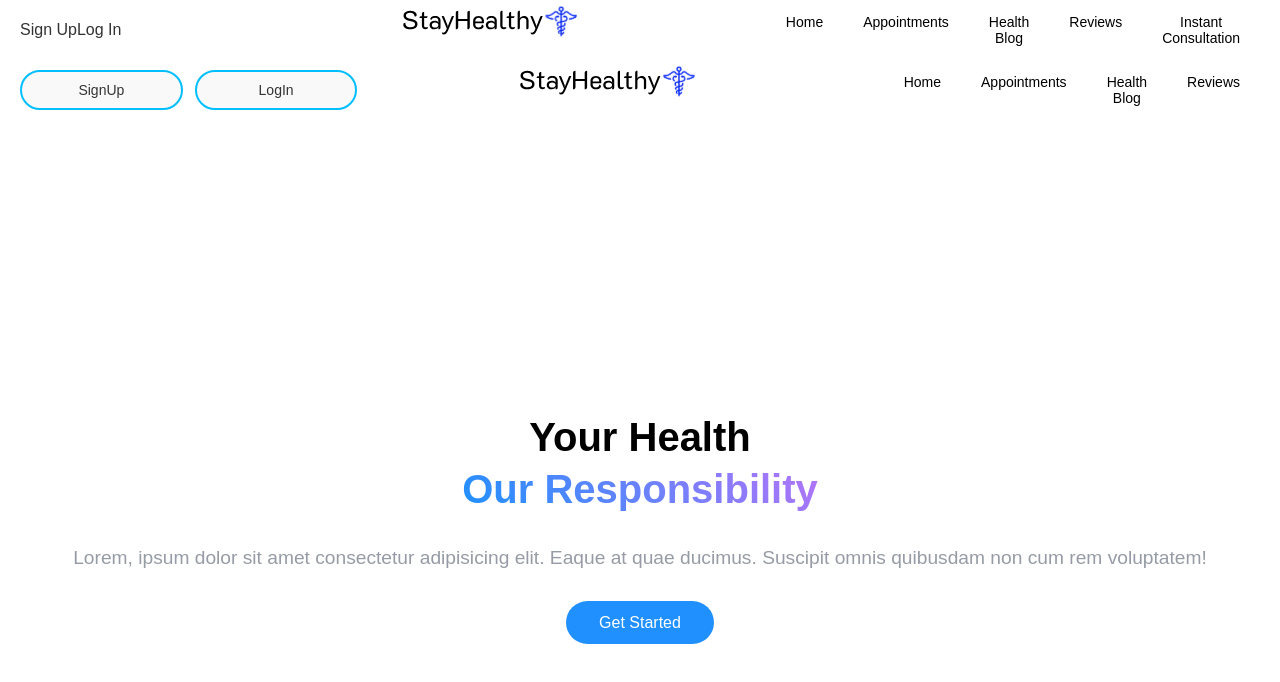
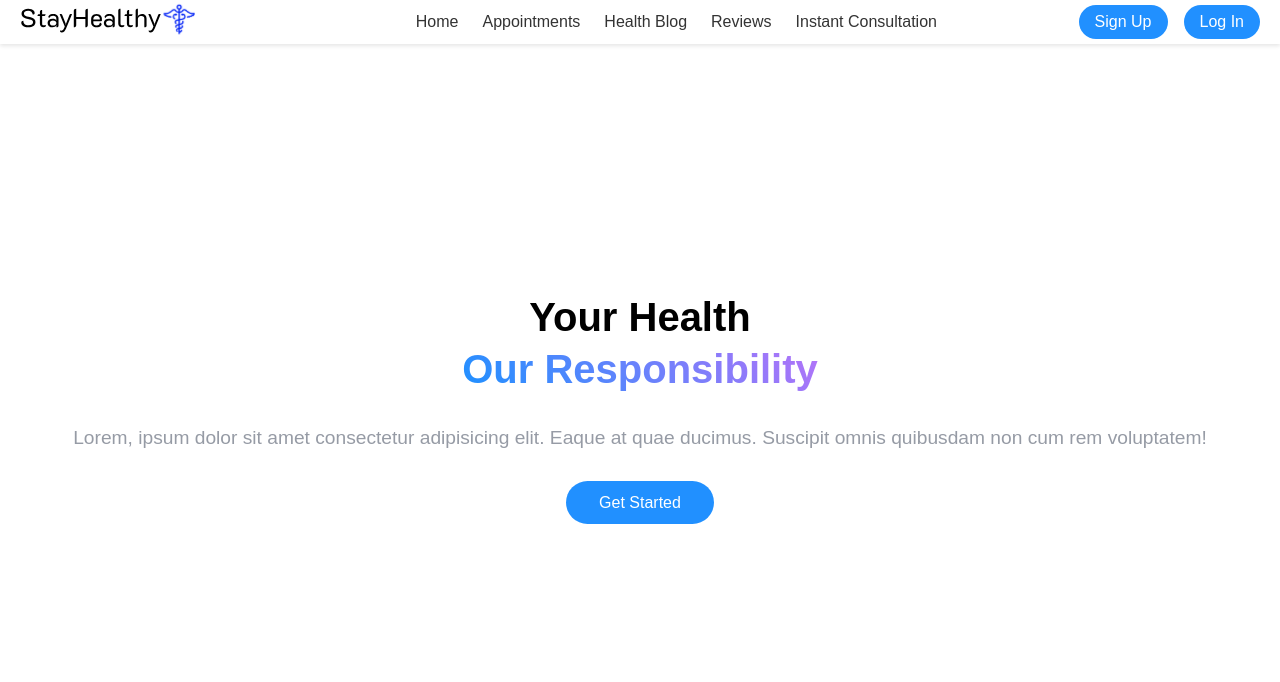
Before and after one commit to PispirispisS/react_capstone, a React (Create React App) app: page / in a window 1280 px wide. Shown: the top 682 px of the page. Built offline with nearby package versions, Linux system fonts and the light colour scheme; the HTML template or start-up script is replaced by a standard one.

Commit message:
improved Navbar

```diff
--- a/src/App.js
+++ b/src/App.js
@@ -6,10 +6,12 @@ import SignUpForm from './Components/SignUpForm/SignupForm.js';
 import LogInForm from './Components/LogInForm/LogInForm.js';
 import InstantConsultation from './Components/InstantConsultationBooking/InstantConsultationBooking/InstantConsultation.js';
 import BookingConsultation from './Components/BookingConsultation.js';
+import Notification from './Components/Notification/Notification.js'; // Importa el componente de notificación
 
 function App() {
     const [isAuthenticated, setIsAuthenticated] = useState(false);
     const [userName, setUserName] = useState('');
+    const [showNotification, setShowNotification] = useState(false);
 
     useEffect(() => {
         const token = sessionStorage.getItem('auth-token');
@@ -25,6 +27,13 @@ function App() {
         setUserName('');
     };
 
+    const handleShowNotification = () => {
+        setShowNotification(true);
+        setTimeout(() => {
+            setShowNotification(false);
+        }, 3000); // Oculta la notificación después de 3 segundos
+    };
+
     return (
         <Router>
             <Navbar isAuthenticated={isAuthenticated} userName={userName} handleLogout={handleLogout} />
@@ -32,9 +41,14 @@ function App() {
                 <Route path="/" element={<LandingPage />} />
                 <Route path="/signup" element={<SignUpForm />} />
                 <Route path="/login" element={<LogInForm />} />
-                <Route path="/instant-consultation" element={<InstantConsultation />} />
-                <Route path="/booking-consultation" element={<BookingConsultation />} /> {/* Nueva ruta */}
+                <Route path="/instant-consultation" element={<InstantConsultation handleShowNotification={handleShowNotification} />} />
+                <Route path="/booking-consultation" element={<BookingConsultation />} />
             </Routes>
+            {showNotification && (
+                <Notification>
+                    <p>Your notification message here</p>
+                </Notification>
+            )}
         </Router>
     );
 }
--- a/src/Components/Landing_Page/LandingPage.js
+++ b/src/Components/Landing_Page/LandingPage.js
@@ -1,27 +1,11 @@
 import React from 'react';
 import './LandingPage.css'; // Importa el archivo de estilos CSS para LandingPage
-import Logo from '../../LogoSH.svg'; // Ajusta la ruta según la estructura de tu proyecto
+
 
 const LandingPage = () => {
     return (
         <div>
-            <nav className="navbar">
-                <div className="navbar-left">
-                    <button><a href="/signup">SignUp</a></button>
-                    <button><a href="/login">LogIn</a></button>
-                </div>
-                <div className="navbar-center">
-                    <a href="/" className="logo"><img src={Logo} alt="Logo" /></a>
-                </div>
-                <div className="navbar-right">
-                    <ul>
-                        <li><a href="/">Home</a></li>
-                        <li><a href="#appointments">Appointments</a></li>
-                        <li><a href="#health-blog">Health Blog</a></li>
-                        <li><a href="#reviews">Reviews</a></li>
-                    </ul>
-                </div>
-            </nav>
+            {/* Elimina la navbar aquí */}
 
             <section className="hero-section">
                 <div>
--- a/src/Components/Navbar/Navbar.css
+++ b/src/Components/Navbar/Navbar.css
@@ -1,92 +1,63 @@
 /* Navbar.css */
 
+/* Estilos generales para el navbar */
 .navbar {
-    background-color: transparent; /* Ajusta el color de fondo para que coincida con el de la LandingPage */
     display: flex;
     justify-content: space-between;
     align-items: center;
-    padding: 0 20px;
+    padding: 1rem 2rem;
+    background-color: #fff;
+    box-shadow: 0 2px 4px rgba(0, 0, 0, 0.1);
+    position: fixed;
+    width: 100%;
+    top: 0;
+    z-index: 1000;
 }
 
-.navbar-left, .navbar-center, .navbar-right {
+.navbar-logo img {
+    height: 40px; /* Ajusta según sea necesario */
+}
+
+.navbar-links {
+    list-style: none;
+    display: flex;
+    gap: 1.5rem;
+}
+
+.navbar-links a {
+    text-decoration: none;
+    color: #333;
+    font-weight: 500;
+    font-size: 1rem;
+}
+
+.navbar-auth {
+    display: flex;
+    gap: 1rem;
+}
+
+.auth-button {
+    padding: 0.5rem 1rem;
+    border-radius: 20px;
+    background-color: #2190FF;
+    color: #fff;
+    border: none;
+    cursor: pointer;
+    text-decoration: none;
+    font-size: 1rem;
+    transition: background-color 0.3s ease;
+}
+
+.auth-button:hover {
+    background-color: #176bc4;
+}
+
+.navbar-user {
     display: flex;
     align-items: center;
+    gap: 1rem;
 }
 
-.navbar-left, .navbar-right {
-    flex: 1;
+.navbar-user span {
+    font-weight: 500;
 }
-
-.navbar-center {
-    flex: 0 1 auto;
-    display: flex;
-    justify-content: center;
-    margin: 0 150px;
-}
-
-.navbar-left button {
-    background-color: #f9f9f9;
-    color: black;
-    border: 2px solid #00BFFF;
-    border-radius: 20px;
-    padding: 10px 20px;
-    margin-right: 12px;
-    cursor: pointer;
-    font-size: 14px;
-}
-
-.navbar-left button:hover {
-    text-decoration: underline;
-}
-
-.logo img {
-    height: 40px;
-}
-
-.navbar-right ul {
-    list-style-type: none;
-    padding: 0;
-    margin: 0;
-    display: flex;
-}
-
-.navbar-right ul li a {
-    display: block;
-    color: black;
-    text-align: center;
-    padding: 14px 20px;
-    text-decoration: none;
-    font-size: 14px;
-}
-
-.navbar-right ul li a:hover {
-    background-color: white;
-    text-decoration: underline;
-}
-
-/* Responsive Styles */
-@media (max-width: 980px) {
-    .navbar {
-        flex-direction: column;
-        align-items: flex-start;
-    }
-
-    .navbar-left, .navbar-center, .navbar-right {
-        width: 100%;
-        margin: 0.5rem 0;
-    }
-
-    .navbar-center {
-        order: -1;
-        justify-content: center;
-    }
-
-    .navbar-right ul {
-        flex-direction: column;
-        width: 100%;
-    }
-
-    .navbar-right ul li a {
-        padding: 10px 0;
-    }
-}
--- a/src/Components/Navbar/Navbar.js
+++ b/src/Components/Navbar/Navbar.js
@@ -1,44 +1,33 @@
 import React from 'react';
-import { Link, useNavigate } from 'react-router-dom';
+import { Link } from 'react-router-dom';
 import './Navbar.css';
-import Logo from '../../LogoSH.svg';
+import Logo from '../../LogoSH.svg'; // Ajusta la ruta según la estructura de tu proyecto
 
-function Navbar({ isAuthenticated, userName, handleLogout }) {
-    const navigate = useNavigate();
-
-    const logout = () => {
-        handleLogout();
-        navigate('/');
-    };
-
+const Navbar = ({ isAuthenticated, userName, handleLogout }) => {
     return (
         <nav className="navbar">
-            <div className="navbar-left">
-                {isAuthenticated ? (
+            <div className="navbar-logo">
+                <img src={Logo} alt="StayHealthy" />
+            </div>
+            <ul className="navbar-links">
+                <li><Link to="/">Home</Link></li>
+                <li><Link to="/appointments">Appointments</Link></li>
+                <li><Link to="/health-blog">Health Blog</Link></li>
+                <li><Link to="/reviews">Reviews</Link></li>
+                <li><Link to="/instant-consultation">Instant Consultation</Link></li>
+            </ul>
+            <div className="navbar-auth">
+                {!isAuthenticated ? (
                     <>
-                        <span>Welcome, {userName}</span>
-                        <button onClick={logout}>Logout</button>
+                        <Link to="/signup" className="auth-button">Sign Up</Link>
+                        <Link to="/login" className="auth-button">Log In</Link>
                     </>
                 ) : (
-                    <>
-                        <Link to="/signup">Sign Up</Link>
-                        <Link to="/login">Log In</Link>
-                    </>
+                    <div className="navbar-user">
+                        <span>Welcome, {userName}</span>
+                        <button onClick={handleLogout} className="auth-button">Log Out</button>
+                    </div>
                 )}
-            </div>
-            <div className="navbar-center">
-                <Link to="/" className="logo">
-                    <img src={Logo} alt="Logo" />
-                </Link>
-            </div>
-            <div className="navbar-right">
-                <ul>
-                    <li><Link to="/">Home</Link></li>
-                    <li><a href="#appointments">Appointments</a></li>
-                    <li><a href="#health-blog">Health Blog</a></li>
-                    <li><a href="#reviews">Reviews</a></li>
-                    <li><Link to="/instant-consultation">Instant Consultation</Link></li> {/* Nuevo enlace agregado */}
-                </ul>
             </div>
         </nav>
     );
```
